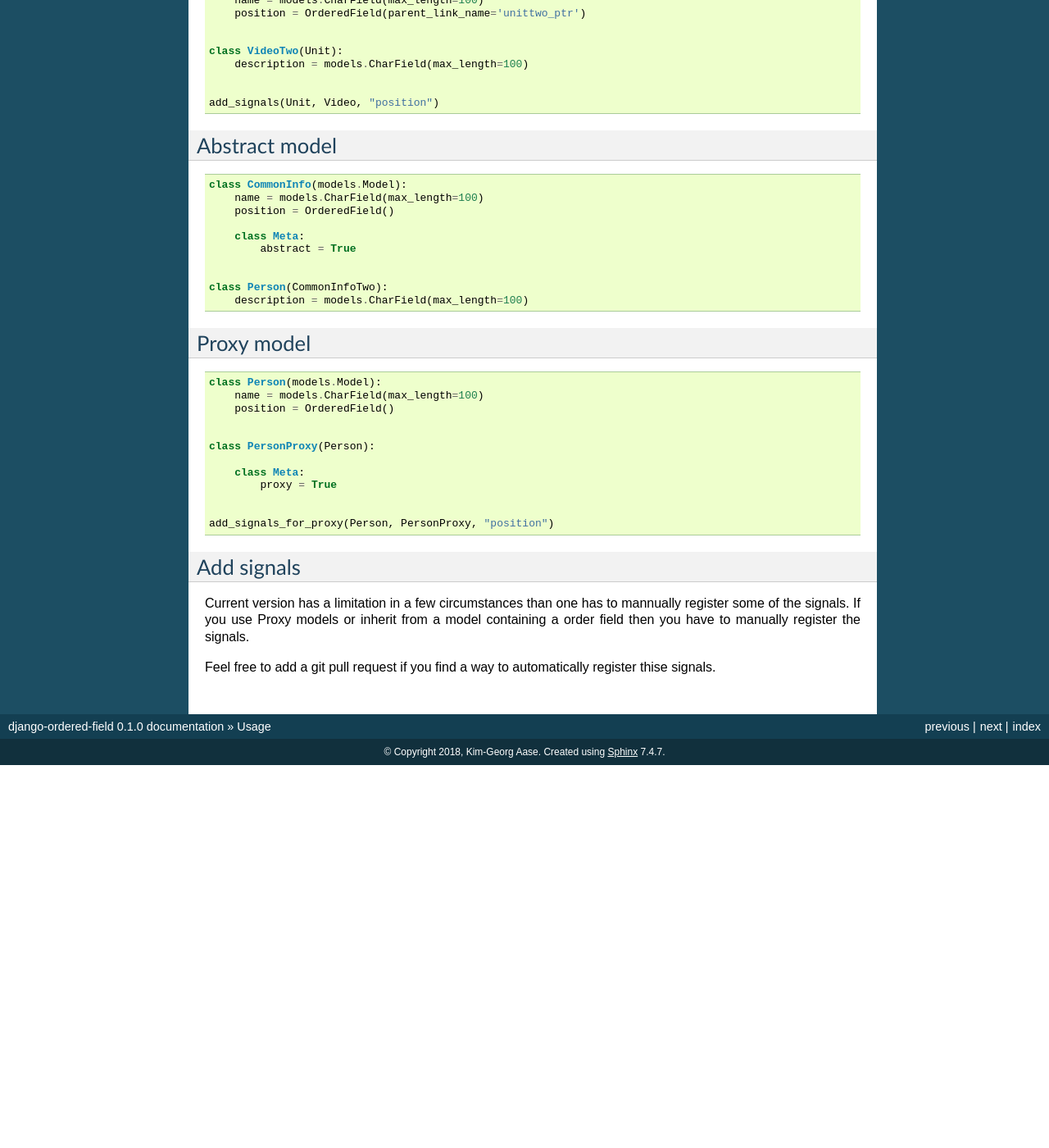
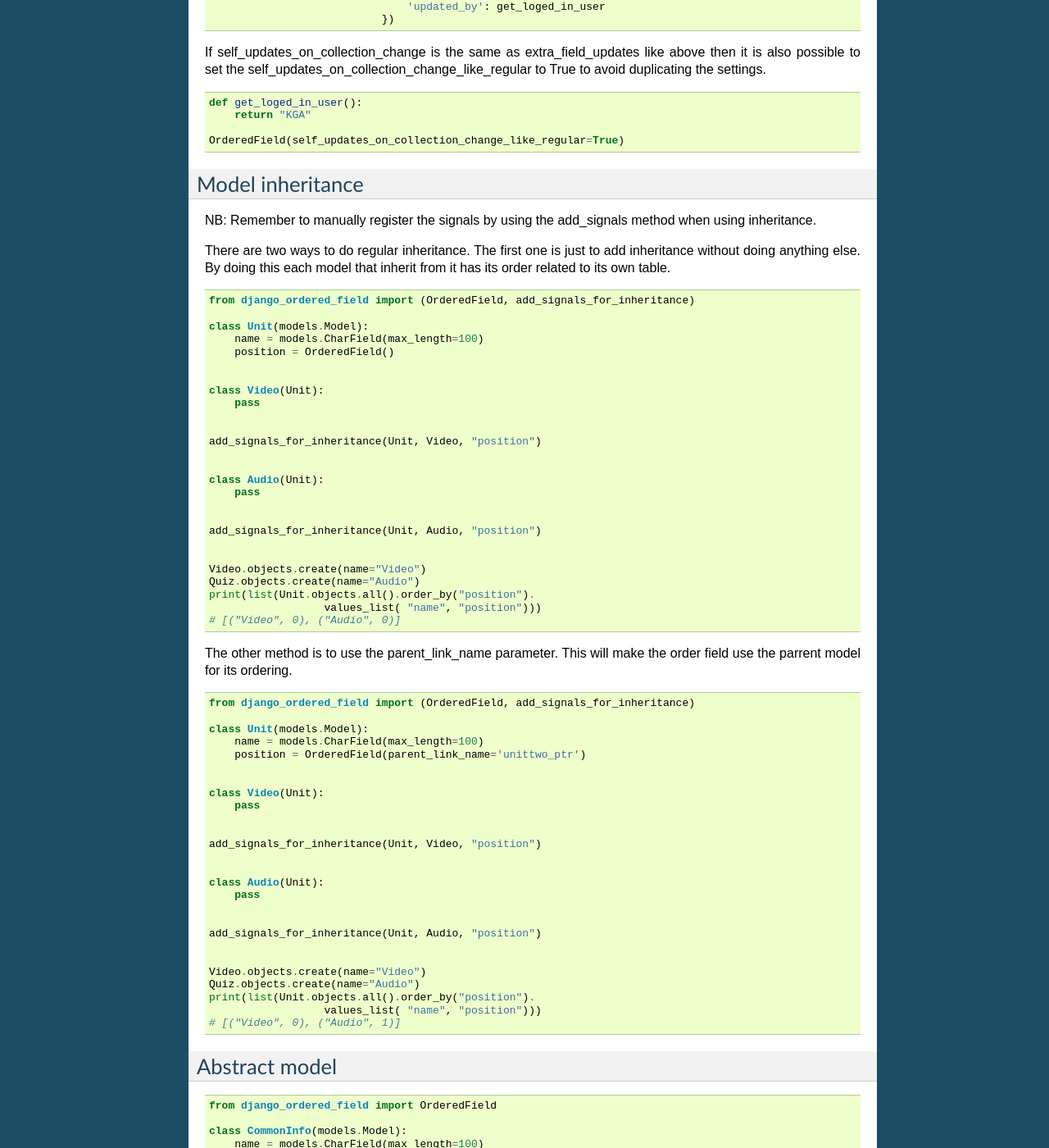
Before and after one commit to kimgea/django-ordered-field, a Sphinx documentation site: the page built from docs/usage.rst, in a window 1280 px wide and 1400 px high, scrolled down 1744 px. Shown: the whole window at 82% size. Built offline with Sphinx 7.4.7, drawn with Linux system fonts in a browser that asks for light colours; before the commit the page ends 2677 px from its top, so only the background shows below that; some of the changed text lies outside the part shown.

```diff
--- a/AUTHORS.rst
+++ b/AUTHORS.rst
@@ -5,7 +5,7 @@ Credits
 Development Lead
 ----------------
 
-* Kim-Georg Aase <>
+* Kim-Georg Aase <kim.georg.aase@gmail.com>
 
 Contributors
 ------------
--- a/django_ordered_field/__init__.py
+++ b/django_ordered_field/__init__.py
@@ -1,4 +1,4 @@
-__version__ = '0.1.0'
+__version__ = '0.9.0'
 from.ordered_collection_field import OrderedCollectionField
 from .ordered_field import (OrderedField)
-from django_ordered_field.signals import add_signals, add_signals_for_proxy
+from django_ordered_field.signals import add_signals_for_inheritance, add_signals_for_proxy
--- a/docs/usage.rst
+++ b/docs/usage.rst
@@ -9,7 +9,6 @@ The OrderedField class keeps all the records in the table in order from 0 to cou
 .. code-block:: python
 
     from django_ordered_field import OrderedField
-
 
     class Table(models.Model):
         name = models.CharField(max_length=100)
@@ -23,7 +22,6 @@ The OrderedCollectionField class is used to keep records in order related to ano
 .. code-block:: python
 
     from django_ordered_field import OrderedCollectionField
-
 
     class Item(models.Model):
         name = models.OrderedCollectionField(max_length=100)
@@ -44,7 +42,30 @@ Update table data
 -------
 Inserting, updating and deletion of instances has to use methods that uses the model.save() and model.delete() methods. queryset.update(...), queryset.delete() and similar functions that omits model.save() and model.delete() will destroy the ordering of the instances.
 
-# TODO: Concreate examples
+.. code-block:: python
+
+    Item.objects.create(name="A")
+    # [('A', 0)]
+    item = Item(name="B")
+    item.save()
+    # [('A', 0), ('B', 1)]
+    Item.objects.create(name="C", order=0)
+    # [('C', 0), ('A', 1), ('B', 2)]
+    item = Item.objects.filer(name='A').first()
+    item.order = -1
+    item.save()
+    # [('C', 0), ('B', 1), ('A', 2)]
+    item = Item.objects.filer(name='A').first()
+    item.order = 0
+    item.save()
+    # [('A', 0), ('C', 1), ('B', 2)]
+    item = Item.objects.filer(name='A').first()
+    item.delete()
+    # [('C', 0), ('B', 1)]
+    item = Item.objects.filer(name='B').first()
+    item.delete()
+    # [('C', 0)]
+
 
 Other fields updated when order is changed
 -------
@@ -92,24 +113,77 @@ If self_updates_on_collection_change is the same as extra_field_updates like abo
 
 Model inheritance
 -------
+NB: Remember to manually register the signals by using the add_signals method when using inheritance.
+
+There are two ways to do regular inheritance. The first one is just to add inheritance without doing anything else. By doing this each model that inherit from it has its order related to its own table.
 
 .. code-block:: python
+
+    from django_ordered_field import (OrderedField, add_signals_for_inheritance)
+
+    class Unit(models.Model):
+        name = models.CharField(max_length=100)
+        position = OrderedField()
+
+
+    class Video(Unit):
+        pass
+
+
+    add_signals_for_inheritance(Unit, Video, "position")
+
+
+    class Audio(Unit):
+        pass
+
+
+    add_signals_for_inheritance(Unit, Audio, "position")
+
+
+    Video.objects.create(name="Video")
+    Quiz.objects.create(name="Audio")
+    print(list(Unit.objects.all().order_by("position").
+                      values_list( "name", "position")))
+    # [("Video", 0), ("Audio", 0)]
+
+
+The other method is to use the parent_link_name parameter. This will make the order field use the parrent model for its ordering.
+
+.. code-block:: python
+
+    from django_ordered_field import (OrderedField, add_signals_for_inheritance)
 
     class Unit(models.Model):
         name = models.CharField(max_length=100)
         position = OrderedField(parent_link_name='unittwo_ptr')
 
 
-    class VideoTwo(Unit):
-        description = models.CharField(max_length=100)
+    class Video(Unit):
+        pass
 
 
-    add_signals(Unit, Video, "position")
+    add_signals_for_inheritance(Unit, Video, "position")
+
+
+    class Audio(Unit):
+        pass
+
+
+    add_signals_for_inheritance(Unit, Audio, "position")
+
+
+    Video.objects.create(name="Video")
+    Quiz.objects.create(name="Audio")
+    print(list(Unit.objects.all().order_by("position").
+                      values_list( "name", "position")))
+    # [("Video", 0), ("Audio", 1)]
 
 Abstract model
 -------
 
 .. code-block:: python
+
+    from django_ordered_field import OrderedField
 
     class CommonInfo(models.Model):
         name = models.CharField(max_length=100)
@@ -124,8 +198,11 @@ Abstract model
 
 Proxy model
 -------
+NB: Remember to manually register the signals by using the add_signals_for_proxy method when using inheritance.
 
 .. code-block:: python
+
+    from django_ordered_field import (OrderedField, add_signals_for_proxy)
 
     class Person(models.Model):
         name = models.CharField(max_length=100)
```
Also changed, not shown: README.rst (+2 -31 lines), setup.py (+5 -2 lines), .travis.yml, 5 other files.
